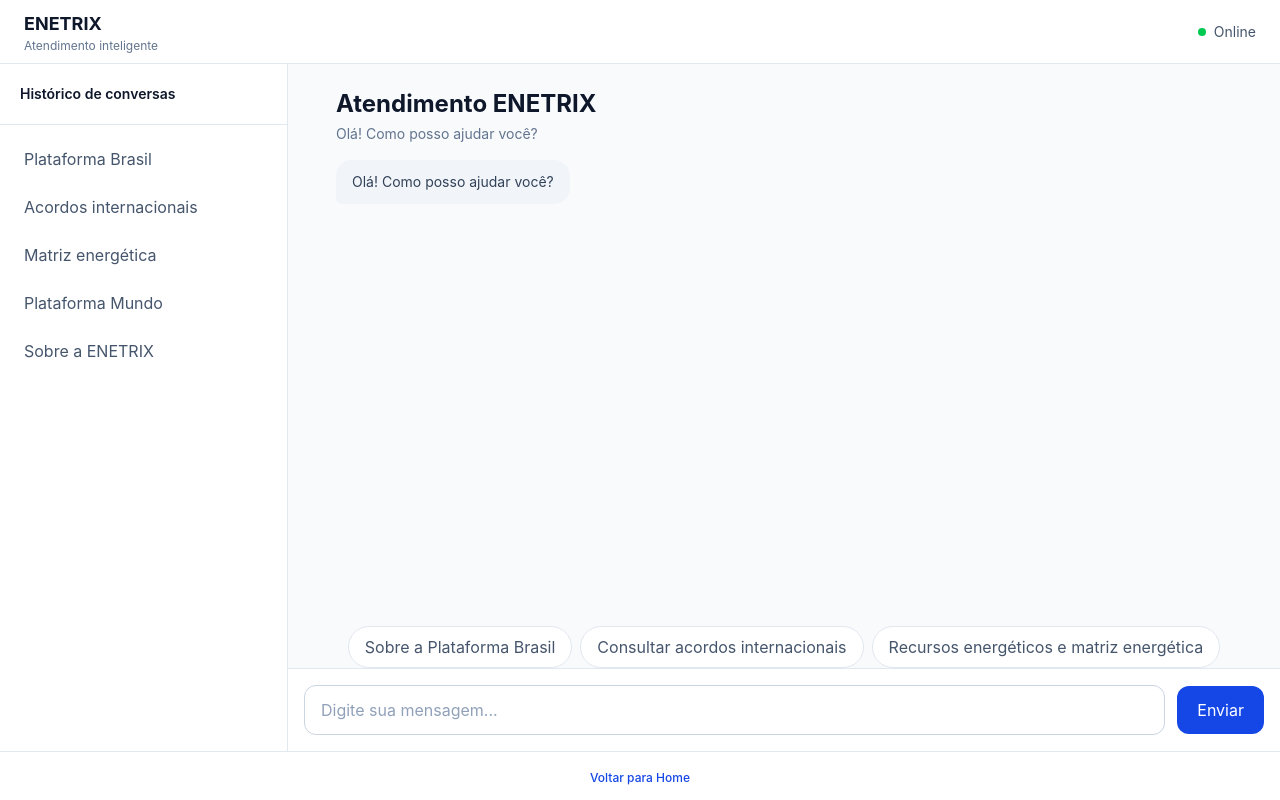
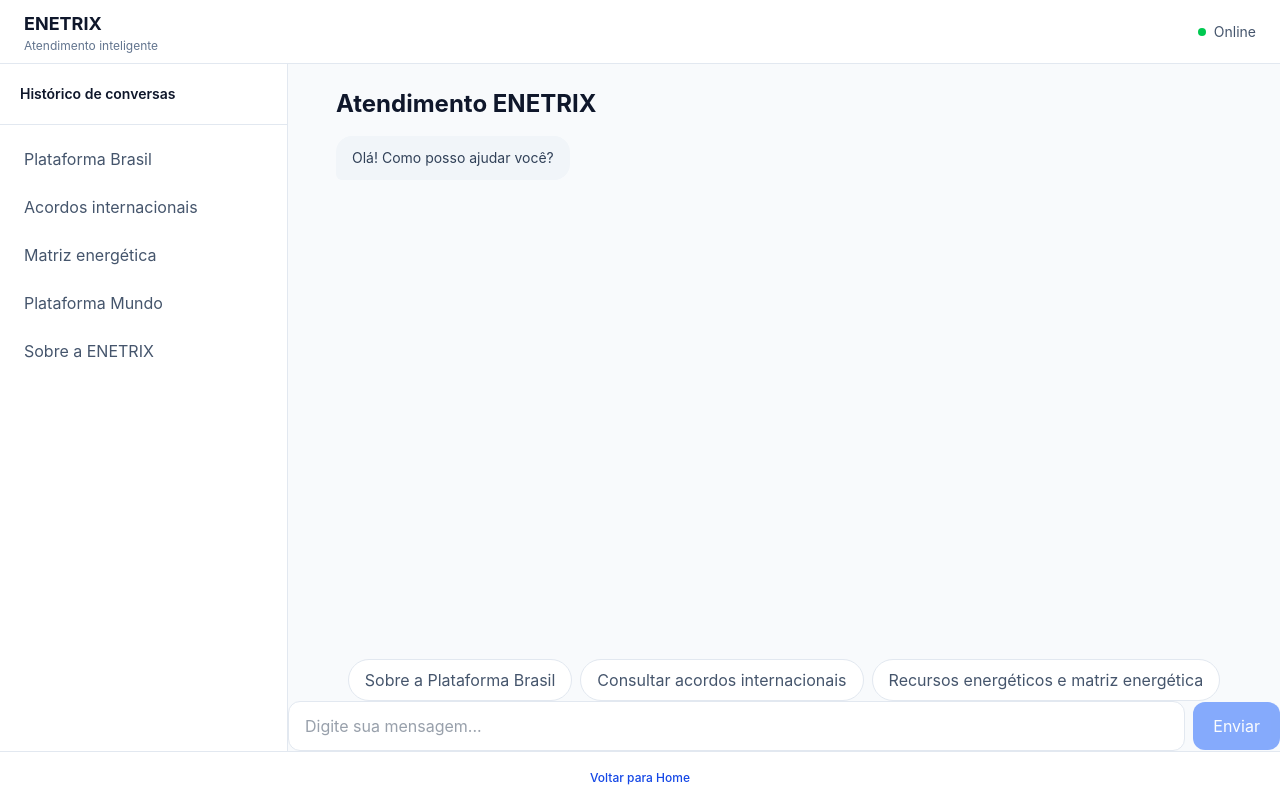
Before and after one commit to limaojunio/enetrix-chatbot, a React (Vite) app: page /chat in a window 1280 px wide. Built offline with nearby package versions, Linux system fonts and the light colour scheme.

Commit message:
implementar envio de mensagens no chat

```diff
--- a/src/components/chat/ChatInput.tsx
+++ b/src/components/chat/ChatInput.tsx
@@ -1,37 +1,45 @@
-import type { ChangeEvent } from 'react'
-
 type ChatInputProps = {
   message: string
   onMessageChange: (message: string) => void
+  onSendMessage: () => void
 }
 
 function ChatInput({
   message,
   onMessageChange,
+  onSendMessage,
 }: ChatInputProps) {
-  function handleChange(event: ChangeEvent<HTMLInputElement>) {
-    onMessageChange(event.target.value)
+  function handleSubmit(event: React.FormEvent<HTMLFormElement>) {
+    event.preventDefault()
+
+    if (message.trim() === '') {
+      return
+    }
+
+    onSendMessage()
   }
 
   return (
-    <div className="border-t border-slate-200 bg-white p-3 sm:p-4">
-      <div className="flex items-center gap-2 sm:gap-3">
+    <form
+      onSubmit={handleSubmit}
+      className="flex items-center gap-2"
+    >
       <input
         type="text"
         value={message}
-          onChange={handleChange}
+        onChange={(event) => onMessageChange(event.target.value)}
         placeholder="Digite sua mensagem..."
-          className="flex-1 rounded-xl border border-slate-300 px-4 py-3 text-sm outline-none transition placeholder:text-slate-400 focus:border-blue-500 focus:ring-2 focus:ring-blue-500/20"
+        className="min-w-0 flex-1 rounded-xl border border-slate-200 bg-white px-4 py-3 text-sm text-slate-700 outline-none transition focus:border-blue-400 focus:ring-2 focus:ring-blue-100"
       />
 
       <button
-          type="button"
-          className="rounded-xl bg-blue-700 px-4 py-3 text-sm font-semibold text-white transition hover:bg-blue-800 sm:px-5"
+        type="submit"
+        disabled={message.trim() === ''}
+        className="rounded-xl bg-blue-600 px-5 py-3 text-sm font-semibold text-white transition hover:bg-blue-700 disabled:cursor-not-allowed disabled:opacity-50"
       >
         Enviar
       </button>
-      </div>
-    </div>
+    </form>
   )
 }
 
--- a/src/pages/Chat/Chat.tsx
+++ b/src/pages/Chat/Chat.tsx
@@ -13,6 +13,22 @@
 function Chat() {
     const [isMenuOpen, setIsMenuOpen] = useState(false)
     const [message, setMessage] = useState('')
+    const [messages, setMessages] = useState<string[]>([])
+
+    function handleSendMessage() {
+        const trimmedMessage = message.trim()
+
+        if (trimmedMessage === '') {
+            return
+        }
+
+        setMessages((currentMessages) => [
+            ...currentMessages,
+            trimmedMessage,
+        ])
+
+        setMessage('')
+    }
 
     return (
     <main className="flex min-h-screen flex-col bg-slate-50">
@@ -29,18 +45,28 @@
                             <h2 className="text-xl font-bold text-slate-900 sm:text-2xl">
                             Atendimento ENETRIX
                             </h2>
-
-                            <p className="mt-1 text-sm text-slate-500">
-                            Olá! Como posso ajudar você?
-                            </p>
                         </div>
 
                         <ChatMessage sender="bot" message="Olá! Como posso ajudar você?"/>
+
+                        {messages.map((currentMessage, index) => (
+                        <ChatMessage
+                            key={`${currentMessage}-${index}`}
+                            message={currentMessage}
+                            sender="user"
+                        />
+                        ))}
+
                     </div>
                 </div>
 
                 {message === '' && (<ChatSuggestions onSuggestionClick={setMessage} />)}
-                <ChatInput message={message} onMessageChange={setMessage}/>
+
+                <ChatInput
+                message={message}
+                onMessageChange={setMessage}
+                onSendMessage={handleSendMessage}
+                />
 
             </section>
         </div>
```
Lines whose indentation alone changed are shown as unchanged.
